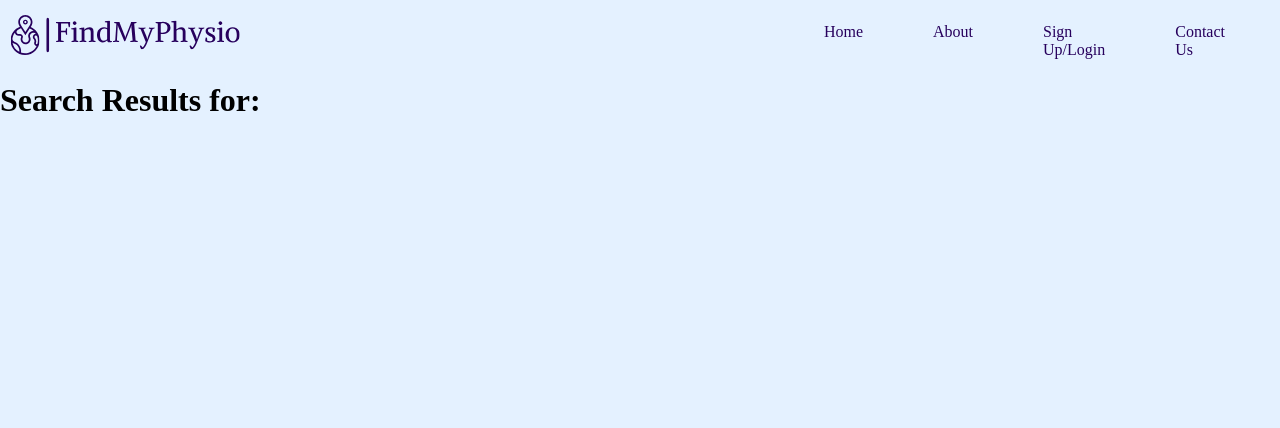
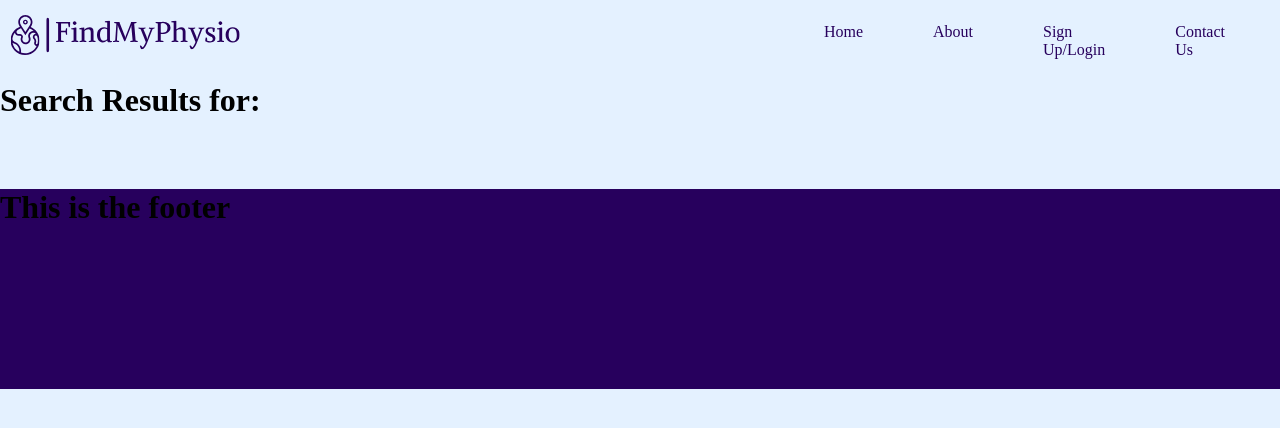
Before and after one commit to suue99/Web-design2, a React (Create React App) app: page /results in a window 1280 px wide. Shown: the top 428 px of the page. Built offline with nearby package versions, Linux system fonts and the light colour scheme; a web font is replaced by a local one.

Commit message:
Footer has been created

```diff
--- a/public/index.html
+++ b/public/index.html
@@ -24,7 +24,7 @@
       work correctly both with client-side routing and a non-root public URL.
       Learn how to configure a non-root public URL by running `npm run build`.
     -->
-    <title>React App</title>
+    <title>FindmyPhysio</title>
   </head>
   <body>
     <noscript>You need to enable JavaScript to run this app.</noscript>
--- a/src/App.js
+++ b/src/App.js
@@ -8,6 +8,7 @@ import Login from "./components/Signup-page/Login";
 import Contact from "./components/Contact-page/Contact";
 import Homesearch from "./components/Homepage/Homesearch";
 import Results from "./components/Search-results/Results";
+import Footer from "./components/Homepage/Footer";
 
 function App() {
 
@@ -25,7 +26,11 @@ function App() {
       <Route path="/" element={<Homesearch />} />
       <Route path="/results" element={<Results />} />
     </Routes>
+
     </BrowserRouter>
+
+    <Footer/>
+
 
     </div>
 
--- /dev/null
+++ b/src/components/Homepage/Footer.js
@@ -0,0 +1,16 @@
+import '/Users/suue/Desktop/web-design2/src/components/Homepage/homepage.css'
+
+function Footer () {
+
+    return (
+
+        <footer className='footer'>
+
+        <h1> This is the footer </h1>
+
+        </footer>
+    )
+
+}
+
+export default Footer
--- a/src/components/Homepage/homepage.css
+++ b/src/components/Homepage/homepage.css
@@ -20,6 +20,7 @@ body {
 
 .navbar ul li {
     margin: 0 25px;
+
 
 }
 
@@ -113,13 +114,11 @@ body {
         margin-top: 100px;
         display: grid;
         grid-template-columns: repeat(3, 1fr);
-    gap: 30px;
-}
-
-.steps-container {
+        gap: 10px;
         display: flex;
         justify-content: space-around;
     }
+
 
     .mini-heading {
         margin-bottom: 20px;
@@ -129,6 +128,7 @@ body {
         margin-top: 10px;
         margin-bottom: 10px;
     }
+
     .step {
         text-align: center;
     }
@@ -139,6 +139,11 @@ body {
         height: 250px;
     }
 
+    .footer{
+        background-color: #27005d;
+        min-height: 200px;
+        margin-top: 70px;
+    }
 
 
 
```
Lines whose indentation alone changed are shown as unchanged.
